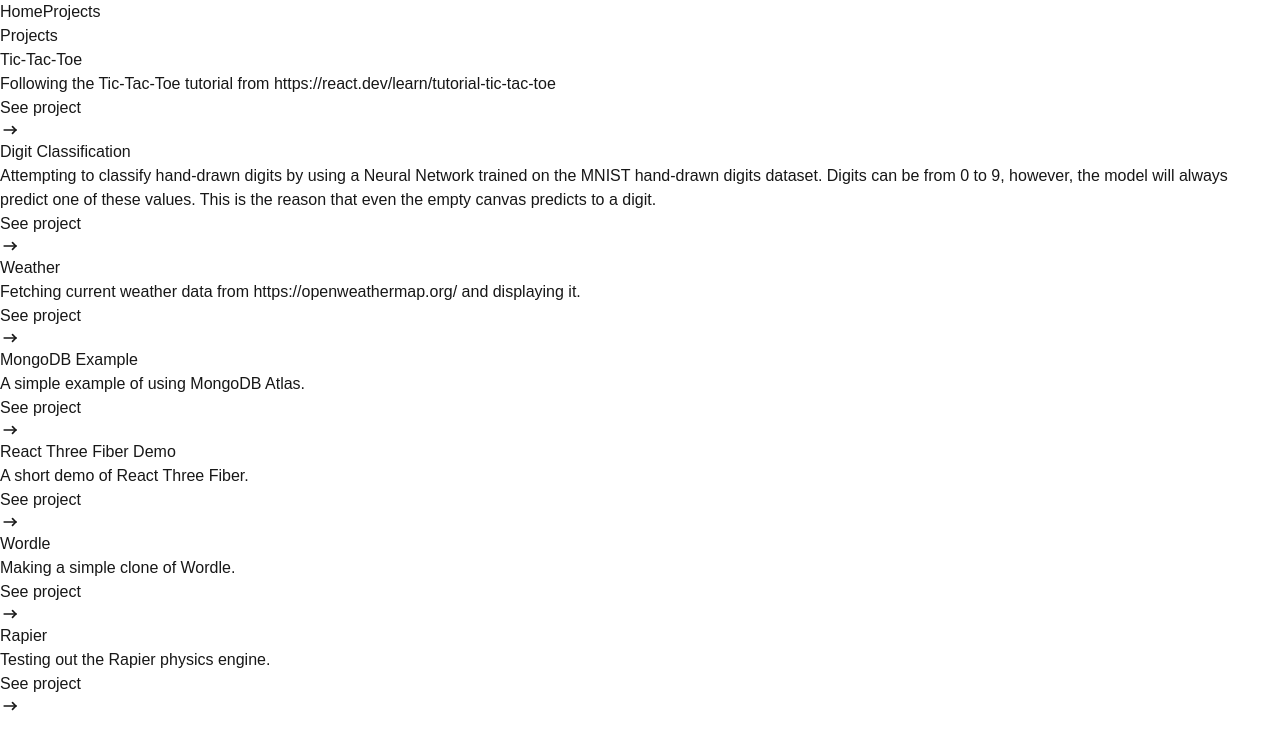
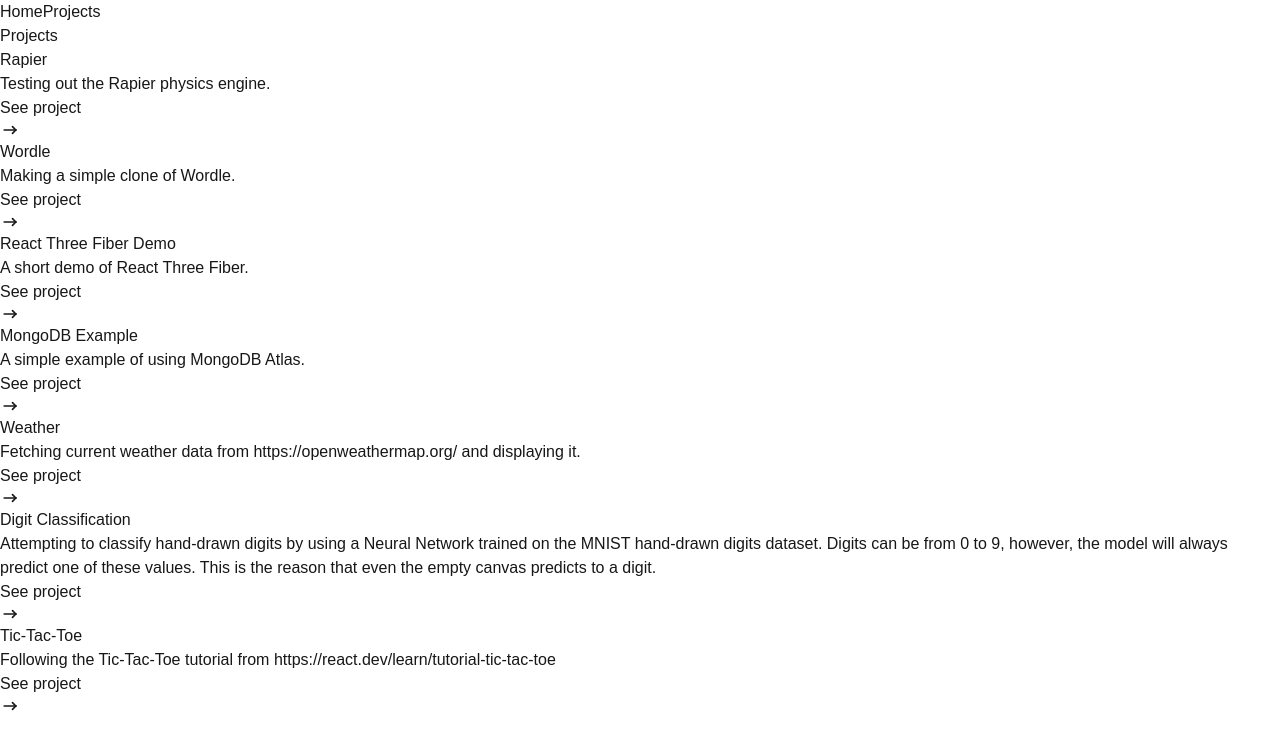
Before and after one commit to ymumberson/Tailwind-Portfolio, a Next.js app: page /projects in a window 1280 px wide. Shown: the top 750 px of the page. Built offline with nearby package versions, Linux system fonts and the light colour scheme.

Commit message:
Updated projects to be in chronological order

```diff
--- a/src/app/projects/page.tsx
+++ b/src/app/projects/page.tsx
@@ -6,13 +6,13 @@
       <div className="sm:px-16 xl:px-48">
         <h1 className="text-center mb-4 text-3xl font-extrabold tracking-light leading-none text-gray-900 md:text-4xl lg:text-5xl dark:text-white">Projects</h1>
         <div className="flex flex-col items-center gap-2">
+            <Card title="Rapier" href="/projects/rapier" hrefText="See project" description="Testing out the Rapier physics engine." />
+            <Card title="Wordle" href="/projects/wordle" hrefText="See project" description="Making a simple clone of Wordle." />
+            <Card title="React Three Fiber Demo" href="/projects/react-three-fiber" hrefText="See project" description="A short demo of React Three Fiber." />
+            <Card title="MongoDB Example" href="/projects/mongo-db-example" hrefText="See project" description="A simple example of using MongoDB Atlas." />
+            <Card title="Weather" href="/projects/weather" hrefText="See project" description="Fetching current weather data from https://openweathermap.org/ and displaying it." />
+            <Card title="Digit Classification" href="/projects/digit-classification" hrefText="See project" description="Attempting to classify hand-drawn digits by using a Neural Network trained on the MNIST hand-drawn digits dataset. Digits can be from 0 to 9, however, the model will always predict one of these values. This is the reason that even the empty canvas predicts to a digit." />
             <Card title="Tic-Tac-Toe" href="/projects/tic-tac-toe" hrefText="See project" description="Following the Tic-Tac-Toe tutorial from https://react.dev/learn/tutorial-tic-tac-toe" />
-            <Card title="Digit Classification" href="/projects/digit-classification" hrefText="See project" description="Attempting to classify hand-drawn digits by using a Neural Network trained on the MNIST hand-drawn digits dataset. Digits can be from 0 to 9, however, the model will always predict one of these values. This is the reason that even the empty canvas predicts to a digit." />
-            <Card title="Weather" href="/projects/weather" hrefText="See project" description="Fetching current weather data from https://openweathermap.org/ and displaying it." />
-            <Card title="MongoDB Example" href="/projects/mongo-db-example" hrefText="See project" description="A simple example of using MongoDB Atlas." />
-            <Card title="React Three Fiber Demo" href="/projects/react-three-fiber" hrefText="See project" description="A short demo of React Three Fiber." />
-            <Card title="Wordle" href="/projects/wordle" hrefText="See project" description="Making a simple clone of Wordle." />
-            <Card title="Rapier" href="/projects/rapier" hrefText="See project" description="Testing out the Rapier physics engine." />
         </div>
       </div>
     );
```
